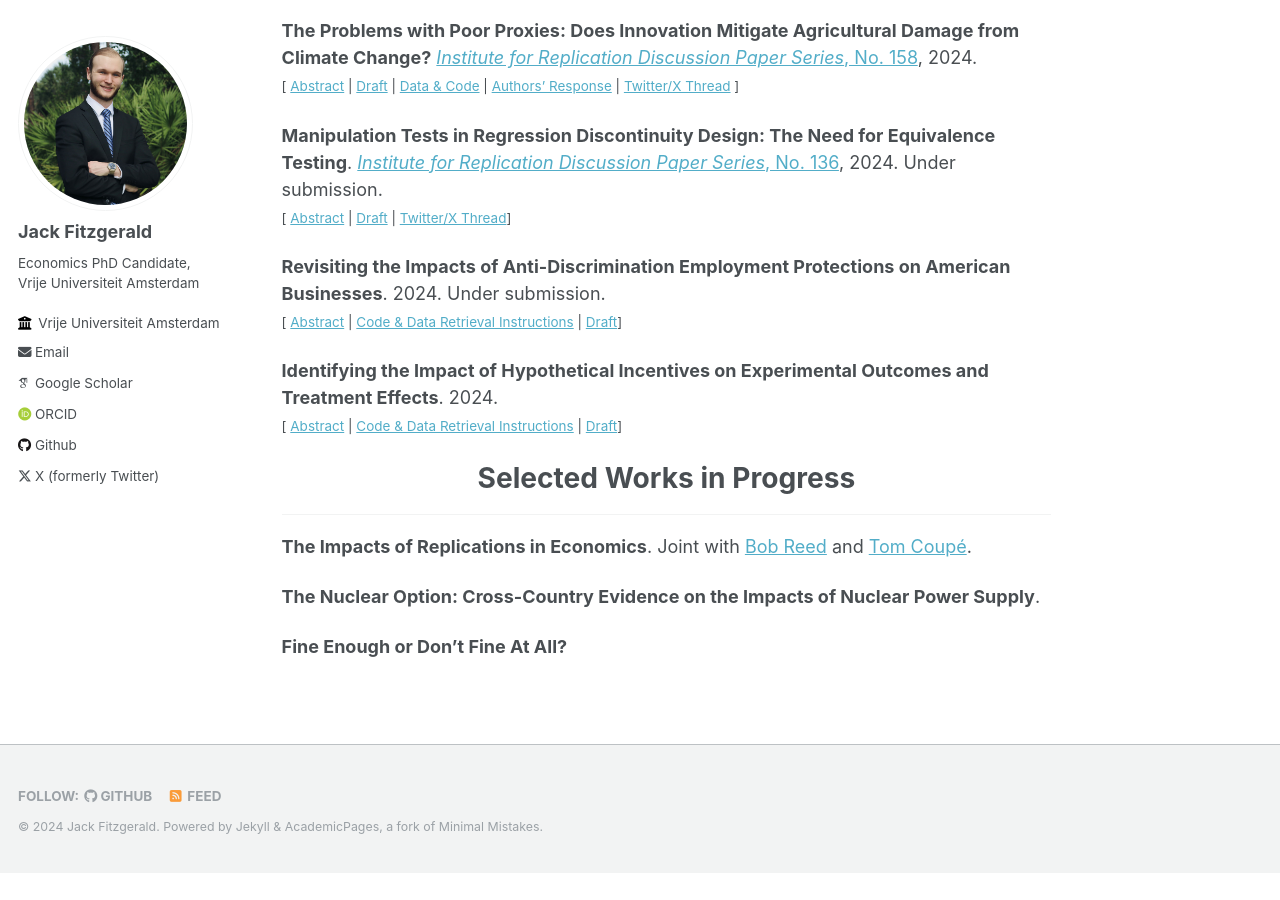
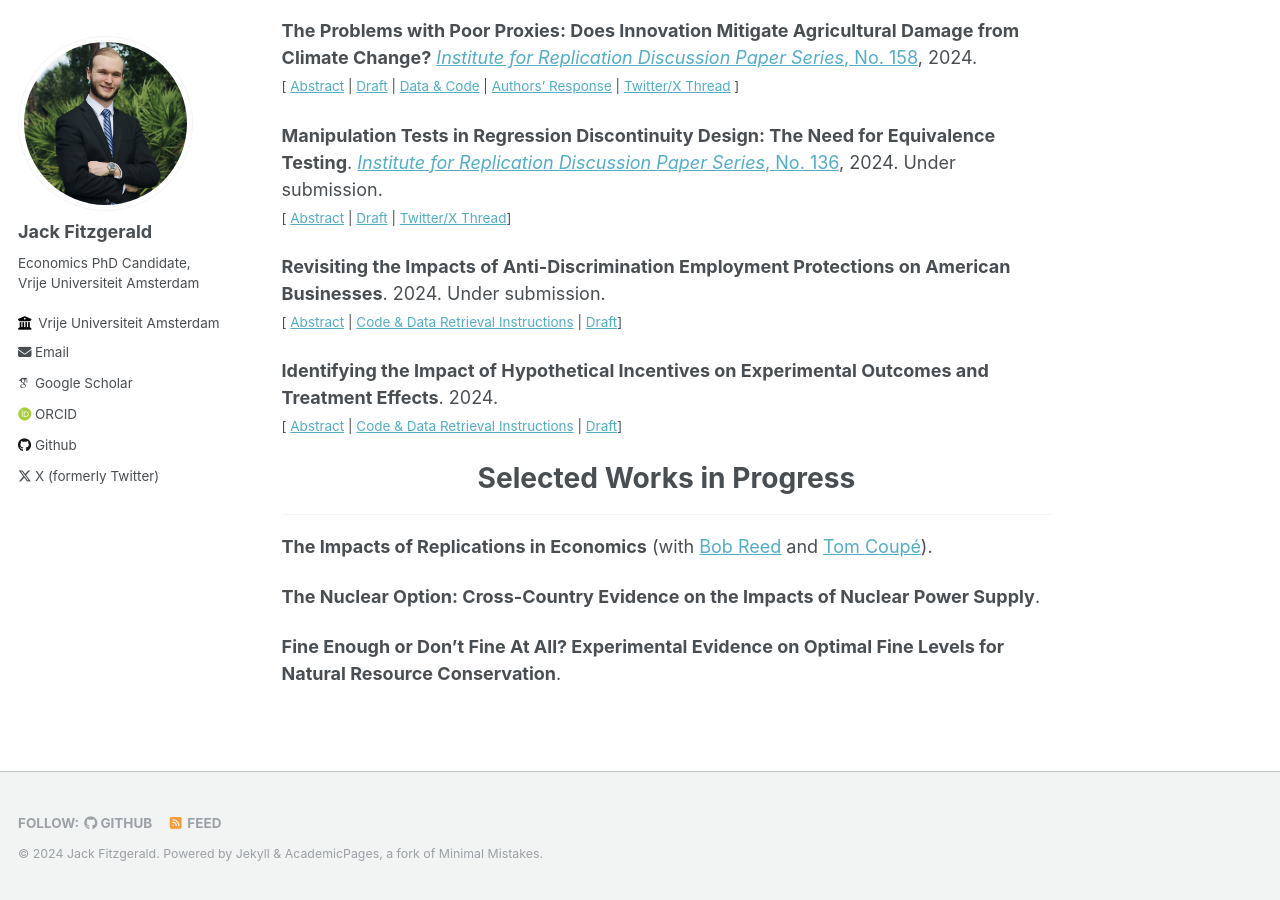
Before and after one commit to jack-fitzgerald/jack-fitzgerald.github.io, a Jekyll site: the page built from _pages/papers.md, in a window 1280 px wide and 900 px high, scrolled down 889 px. Built offline with Jekyll 4.4.1, drawn with Linux system fonts in a browser that asks for light colours; some web fonts are replaced; before the commit the page ends 1762 px from its top, so only the background shows below that.

Commit message:
Update papers.md

```diff
--- a/_pages/papers.md
+++ b/_pages/papers.md
@@ -90,11 +90,11 @@ Recent studies showing that some outcome variables do not statistically signific
 # <center> Selected Works in Progress </center>
 - - -
 
-**The Impacts of Replications in Economics**. Joint with [Bob Reed](https://profiles.canterbury.ac.nz/Bob-Reed) and [Tom Coupé](https://profiles.canterbury.ac.nz/Tom-Coupe).
+**The Impacts of Replications in Economics** (with [Bob Reed](https://profiles.canterbury.ac.nz/Bob-Reed) and [Tom Coupé](https://profiles.canterbury.ac.nz/Tom-Coupe)).
 
 **The Nuclear Option: Cross-Country Evidence on the Impacts of Nuclear Power Supply**.
 
-**Fine Enough or Don't Fine At All?**
+**Fine Enough or Don't Fine At All? Experimental Evidence on Optimal Fine Levels for Natural Resource Conservation**.
 
 [//]: This java script is the button to show abstract
 <script>
```
